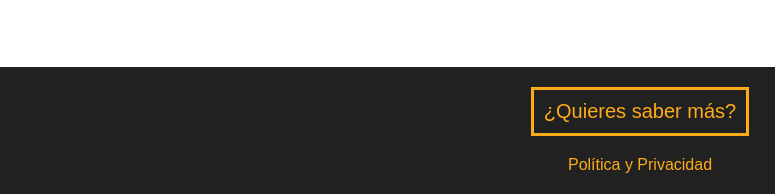
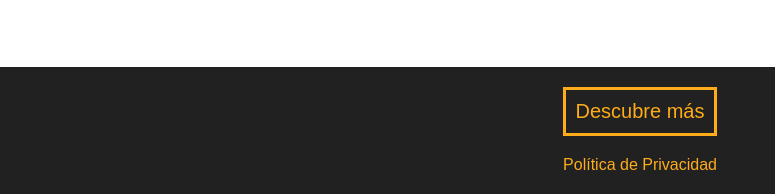
Before and after one commit to Tux3er-Isma/oro-landing-page, an Astro site: page / in a window 1280 px wide. Shown: the part 4066-4260 px from the top of the page, 0-775 px from the left. Built offline with nearby package versions, Linux system fonts and the light colour scheme; Astro itself is replaced by a stand-in of ours; a web font is replaced by a local one.

Commit message:
🍱 Adding local astro pdf

```diff
--- a/src/components/Footer.astro
+++ b/src/components/Footer.astro
@@ -1,6 +1,10 @@
+---
+import pdf from "../../public/diversificacion.pdf";
+---
+
 <footer class="footer">
     <div class="footer__btn-container">
-        <a href="/public/Diversificación de cartera.pdf" target="_blank"><button type="button" class="footer__btn-container__btn">¿Quieres saber más?</button></a>
+        <a href={pdf} target="_blank"><button type="button" class="footer__btn-container__btn">Descubre más</button></a>
         <a href="#header"><button class="footer__btn-container__btn--2">
             <div class="text">
                 <span>Volver</span>
@@ -15,11 +19,12 @@
             </svg>
         </button></a>
     </div>
-    <a class="footer__link">Política y Privacidad</a>
+    <a class="footer__link" href="/privacy">Política de Privacidad</a>
 </footer>
 
 <style lang="scss">
     .footer{
+        width: 100vw;
         padding: 20px;
         background-color: #212121;
         display: flex;
```
